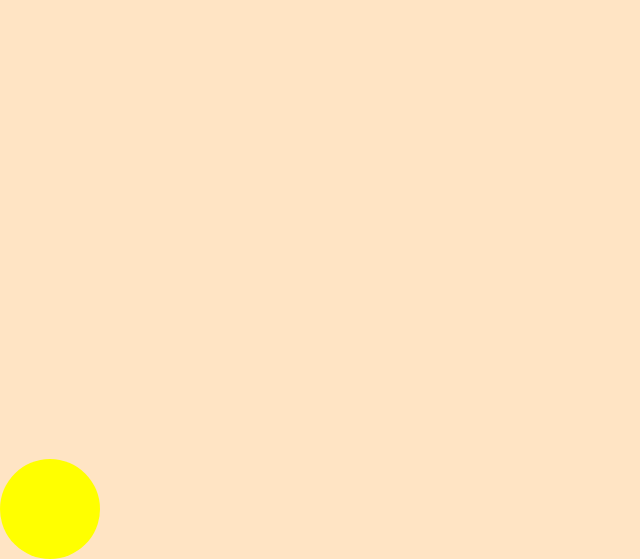
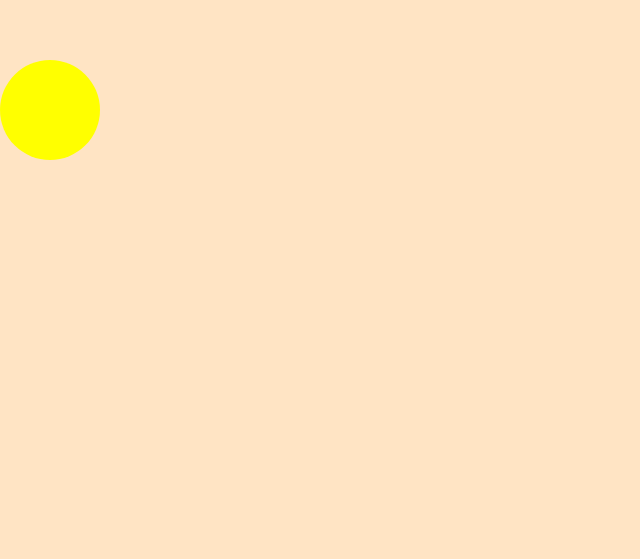
Before and after one commit to PinguLee/Bounce-Ball, a plain HTML site: page index.html in a window 1280 px wide. Shown: the part 241-800 px from the top of the page, without its empty margins (0-640 px from the left). Drawn offline with Linux system fonts and the light colour scheme.

Commit message:
setInterval 사용

```diff
--- a/index.html
+++ b/index.html
@@ -25,7 +25,7 @@
       border-radius: 50px;
       background-color: yellow;
       position: absolute;
-      bottom: 0;
+      bottom: 0px;
     }
   </style>
 </head>
@@ -33,25 +33,21 @@
 <body>
   <div id="root">
     <div id="ball">
-
-    </div>
-    <div id="bottom">
-
     </div>
   </div>
   <script>
     const root = document.getElementById('root');
     const ball = document.getElementById('ball');
-    const bottom = document.getElementById('bottom');
-    bottomX = 0;
-    bottomY = 0;
+    let bottomX = 0;
+    let bottomY = 0;
 
-    setInterval(function () {
-      // ball.style.bottom = `${bottomY++}px`
-      // if (ball.style.bottom > 300) {
-      //   ball.style.bottom = `${bottomY++}px`
-      // }
-    }, 1)
+    let test = setInterval(function () {
+      console.log(ball.style.bottom);
+      ball.style.bottom = `${bottomY++}px`
+      if (bottomY === 400) {
+        clearInterval(test);
+      }
+    }, 1);
 
     window.addEventListener('keydown', function (e) {
       switch (e.code) {
```
